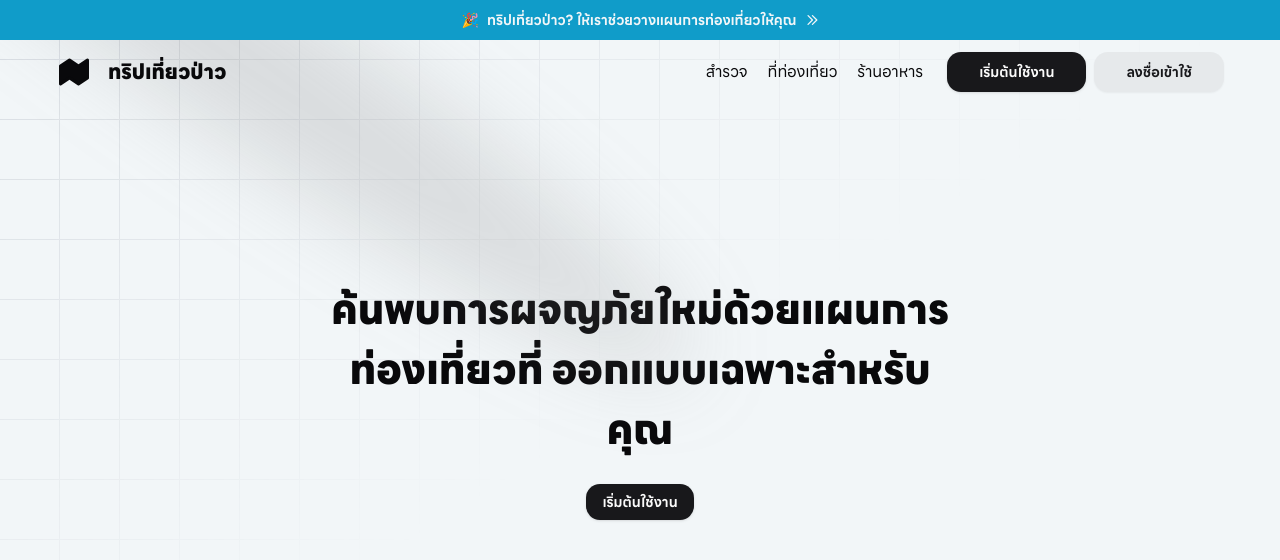
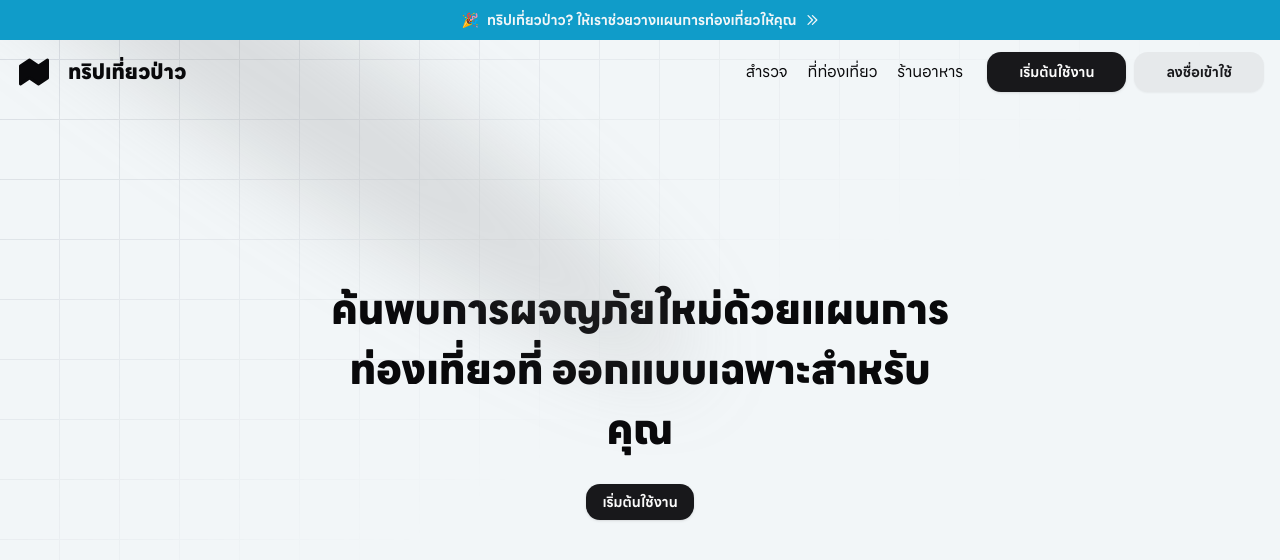
Before and after one commit to cmdshifts/tiaopao-ai, a Next.js app: page / in a window 1280 px wide. Shown: the top 560 px of the page. Built offline with nearby package versions, Linux system fonts and the light colour scheme.

Commit message:
feat: Header.
Add showMenu & showActionButton Condition.

```diff
--- a/src/components/customs/Header.tsx
+++ b/src/components/customs/Header.tsx
@@ -1,24 +1,45 @@
+"use client"
+
 import React from "react"
 import { Logo } from "./Logo"
 import { Button } from "../ui/button"
 import { siteConfig } from "@/configs/site.config"
 import Link from "next/link"
 import { NotificationBar } from "./NotificationBar"
+import { useRouter } from "next/navigation"
+import { cn } from "@/lib/utils"
 
-export const Header: React.FC = () => {
+interface HeaderProps {
+  isNotification?: boolean
+  showMenu?: boolean
+  showActionButton?: boolean
+  size?: "sm" | "md" | "lg"
+}
+
+export const Header: React.FC<HeaderProps> = ({
+  isNotification = true,
+  showMenu = true,
+  showActionButton = true,
+  size = "md",
+}: HeaderProps) => {
+  const router = useRouter()
+
   return (
     <>
       <section className="z-50 fixed flex flex-col items-center justify-center w-full select-none ">
-        <NotificationBar isShow />
-        <nav className="flex justify-between items-center w-full max-w-[1200px] px-4 py-3 gap-6">
-          <div className="flex justify-center items-center gap-4 cursor-pointer whitespace-nowrap hover:opacity-90 transition-opacity duration-200 ease-in-out">
-            <Link
-              href="#"
-              className="flex justify-center items-center gap-4">
+        <NotificationBar isShow={isNotification} />
+        <nav
+          className={cn(
+            "flex justify-between items-center w-full max-w-[1400px] px-4 gap-6",
+            `${size === "sm" ? "py-3" : size === "lg" ? "py-8" : "py-3"}`
+          )}>
+          <div
+            className="flex justify-center items-center gap-4 cursor-pointer whitespace-nowrap hover:opacity-90 transition-opacity duration-200 ease-in-out"
+            onClick={() => router.push("/")}>
             <Logo className="w-9 h-9" />
             <h3 className="text-heading-sm">{siteConfig.name}</h3>
-            </Link>
           </div>
+          {showMenu && (
             <div className="w-full">
               <ul className="flex justify-end items-center gap-5">
                 <li>
@@ -32,18 +53,23 @@ export const Header: React.FC = () => {
                 </li>
               </ul>
             </div>
+          )}
+          {showActionButton && (
             <div className="flex justify-center items-center gap-2">
               <Button
                 variant={"default"}
-              size={"lg"}>
+                size={"lg"}
+                onClick={() => router.push("/app")}>
                 เริ่มต้นใช้งาน
               </Button>
               <Button
                 variant={"secondary"}
-              size={"lg"}>
+                size={"lg"}
+                onClick={() => router.push("/auth")}>
                 ลงชื่อเข้าใช้
               </Button>
             </div>
+          )}
         </nav>
       </section>
     </>
```
Lines whose indentation alone changed are shown as unchanged.
